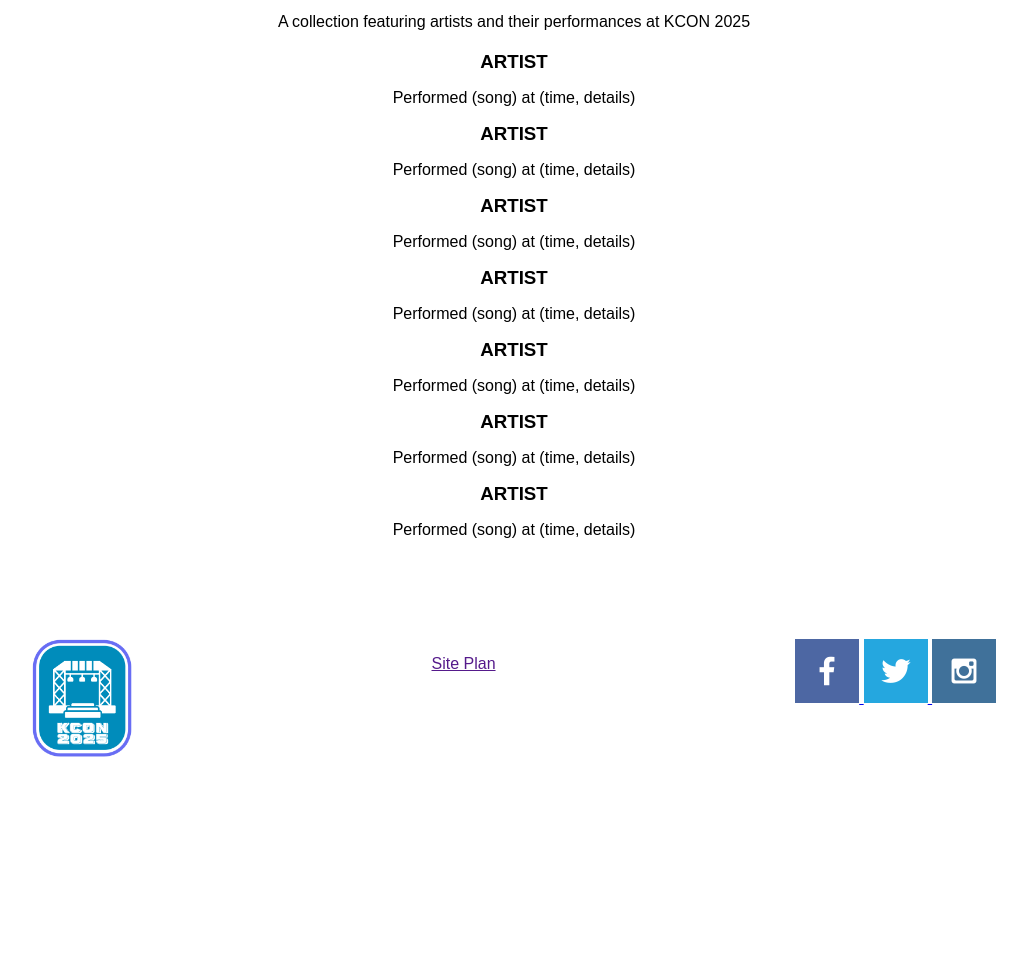
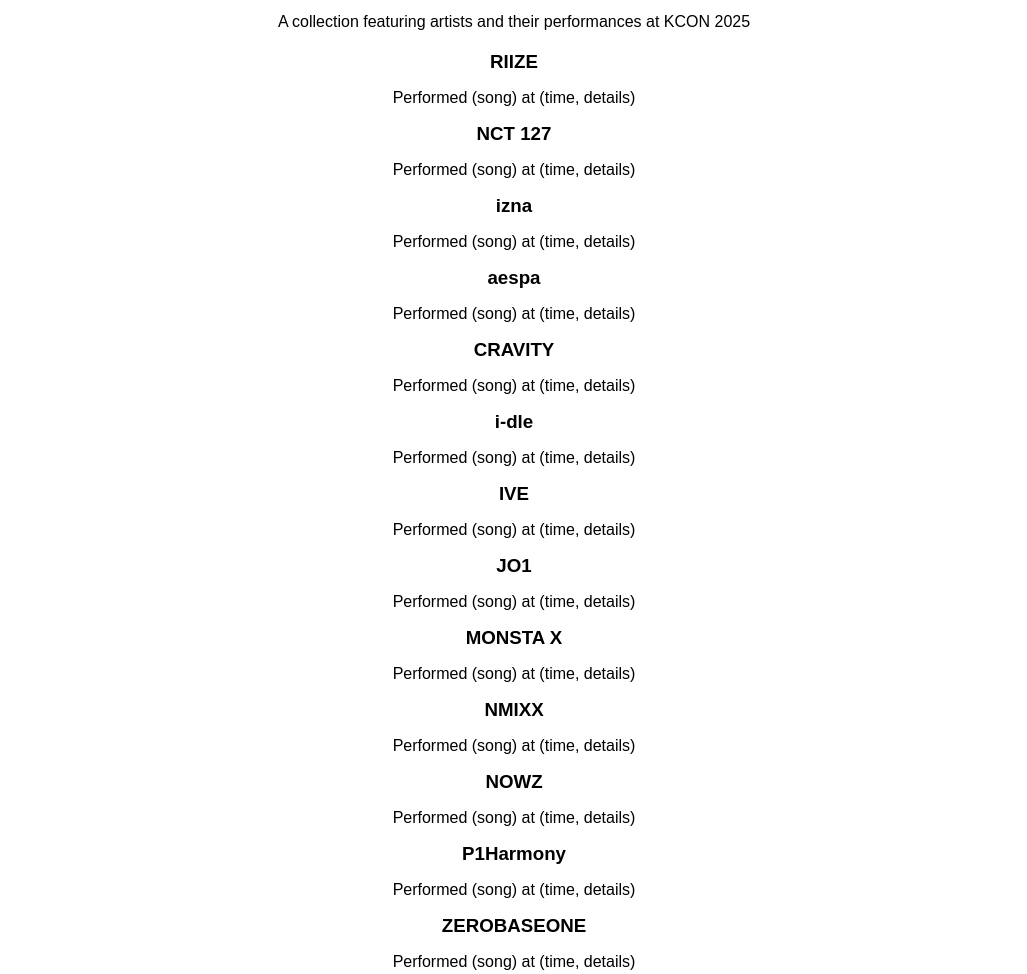
Before and after one commit to ash-hardin/wdd130, a plain HTML site: page kcon/stagemoments.html in a window 1280 px wide. Shown: the part 121-1095 px from the top of the page, without its empty margins (126-1153 px from the left). Before the commit the page ends 886 px from the top, so only its background shows below. Drawn offline with Linux system fonts and the light colour scheme.

Commit message:
addded names to stage moments

```diff
--- a/kcon/stagemoments.html
+++ b/kcon/stagemoments.html
@@ -26,31 +26,54 @@
 
         <section class="collection">
             <div>
-                <h3>ARTIST</h3>
+                <h3>RIIZE</h3>
                 <p>Performed (song) at (time, details)</p>
             </div>
             <div>
-                <h3>ARTIST</h3>
+                <h3>NCT 127</h3>
                 <p>Performed (song) at (time, details)</p>
             </div>
             <div>
-                <h3>ARTIST</h3>
+                <h3>izna</h3>
                 <p>Performed (song) at (time, details)</p>
             </div>
             <div>
-                <h3>ARTIST</h3>
+                <h3>aespa</h3>
                 <p>Performed (song) at (time, details)</p>
             </div>
             <div>
-                <h3>ARTIST</h3>
+                <h3>CRAVITY</h3>
                 <p>Performed (song) at (time, details)</p>
             </div>
             <div>
-                <h3>ARTIST</h3>
+                <h3>i-dle</h3>
                 <p>Performed (song) at (time, details)</p>
             </div>
             <div>
-                <h3>ARTIST</h3>
+                <h3>IVE</h3>
+                <p>Performed (song) at (time, details)</p>
+            </div>
+                        <div>
+                <h3>JO1</h3>
+                <p>Performed (song) at (time, details)</p>
+            </div>
+            <div>
+                <h3>MONSTA X</h3>
+                <p>Performed (song) at (time, details)</p>
+            </div>
+                <h3>NMIXX</h3>
+                <p>Performed (song) at (time, details)</p>
+            </div>
+            <div>
+                <h3>NOWZ</h3>
+                <p>Performed (song) at (time, details)</p>
+            </div>
+                        <div>
+                <h3>P1Harmony</h3>
+                <p>Performed (song) at (time, details)</p>
+            </div>
+            <div>
+                <h3>ZEROBASEONE</h3>
                 <p>Performed (song) at (time, details)</p>
             </div>
 
```
